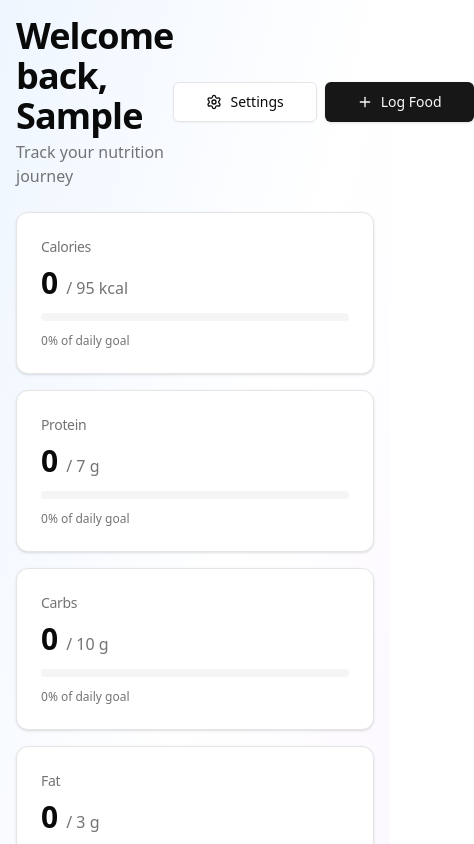
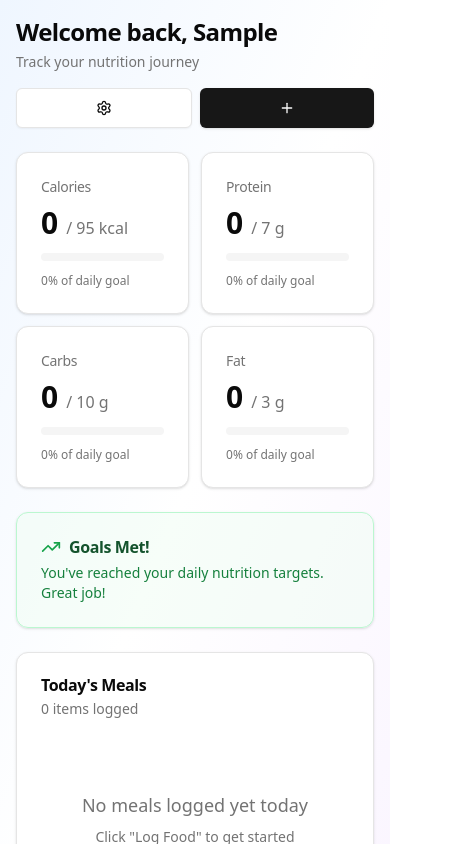
Before and after one commit to charupraneeth/nibble, a React (Vite) app: page / in a window 390 px wide. Both pictures are taken after typing "Sample", "5", "5", "5" into the empty fields and a click on the button "Get Started". Shown: the top 844 px of the page, 474 px wide, since content can reach past the window. Built offline with nearby package versions, Linux system fonts and the light colour scheme.

Commit message:
Fix responsiveness on mobile

```diff
--- a/src/features/dashboard/Dashboard.tsx
+++ b/src/features/dashboard/Dashboard.tsx
@@ -52,24 +52,24 @@ export function Dashboard({ profile, onAddFood, onSettings }: DashboardProps) {
     return (
         <div className="min-h-screen bg-gradient-to-br from-blue-50 via-white to-purple-50 dark:from-gray-900 dark:via-gray-800 dark:to-gray-900">
             <div className="container mx-auto p-4 space-y-6 max-w-6xl">
-                <div className="flex items-center justify-between">
+                <div className="flex flex-col sm:flex-row sm:items-center justify-between gap-4">
                     <div>
-                        <h1 className="text-4xl font-bold tracking-tight">Welcome back, {profile.name}</h1>
-                        <p className="text-muted-foreground mt-1">Track your nutrition journey</p>
+                        <h1 className="text-2xl sm:text-3xl md:text-4xl font-bold tracking-tight">Welcome back, {profile.name}</h1>
+                        <p className="text-muted-foreground mt-1 text-sm sm:text-base">Track your nutrition journey</p>
                     </div>
                     <div className="flex gap-2">
-                        <Button onClick={onSettings} size="lg" variant="outline" className="gap-2">
+                        <Button onClick={onSettings} size="lg" variant="outline" className="gap-2 flex-1 sm:flex-none">
                             <SettingsIcon className="h-5 w-5" />
-                            Settings
+                            <span className="hidden sm:inline">Settings</span>
                         </Button>
-                        <Button onClick={onAddFood} size="lg" className="gap-2">
+                        <Button onClick={onAddFood} size="lg" className="gap-2 flex-1 sm:flex-none">
                             <Plus className="h-5 w-5" />
-                            Log Food
+                            <span className="hidden sm:inline">Log Food</span>
                         </Button>
                     </div>
                 </div>
 
-                <div className="grid grid-cols-1 md:grid-cols-2 lg:grid-cols-4 gap-4">
+                <div className="grid grid-cols-2 lg:grid-cols-4 gap-3 sm:gap-4">
                     <MacroCard
                         title="Calories"
                         consumed={consumed.calories}
--- a/src/features/food-entry/FoodEntry.tsx
+++ b/src/features/food-entry/FoodEntry.tsx
@@ -254,18 +254,18 @@ export function FoodEntry({ onComplete, onCancel }: FoodEntryProps) {
     return (
         <div className="min-h-screen flex items-center justify-center p-4 bg-gradient-to-br from-blue-50 via-white to-purple-50 dark:from-gray-900 dark:via-gray-800 dark:to-gray-900">
             <Card className="w-full max-w-2xl">
-                <CardHeader>
-                    <CardTitle>Log Your Food</CardTitle>
+                <CardHeader className="px-4 sm:px-6">
+                    <CardTitle className="text-xl sm:text-2xl">Log Your Food</CardTitle>
                     <CardDescription>Choose how you'd like to add your meal</CardDescription>
                 </CardHeader>
                 {error && (
-                    <div className="px-6 pb-4">
+                    <div className="px-4 sm:px-6 pb-4">
                         <div className="bg-destructive/10 border border-destructive/20 text-destructive px-4 py-3 rounded-lg">
                             <p className="text-sm font-medium">{error}</p>
                         </div>
                     </div>
                 )}
-                <CardContent className="grid grid-cols-1 md:grid-cols-2 gap-4">
+                <CardContent className="grid grid-cols-1 sm:grid-cols-2 gap-4 px-4 sm:px-6">
                     <label className="cursor-pointer">
                         <input
                             type="file"
--- a/src/features/onboarding/OnboardingForm.tsx
+++ b/src/features/onboarding/OnboardingForm.tsx
@@ -52,13 +52,13 @@ export function OnboardingForm({ onComplete }: { onComplete: () => void }) {
     return (
         <div className="min-h-screen flex items-center justify-center p-4 bg-gradient-to-br from-blue-50 via-white to-purple-50 dark:from-gray-900 dark:via-gray-800 dark:to-gray-900">
             <Card className="w-full max-w-2xl shadow-xl">
-                <CardHeader className="space-y-1">
-                    <CardTitle className="text-3xl font-bold tracking-tight">Welcome to Nibble</CardTitle>
-                    <CardDescription className="text-base">
+                <CardHeader className="space-y-1 px-4 sm:px-6">
+                    <CardTitle className="text-2xl sm:text-3xl font-bold tracking-tight">Welcome to Nibble</CardTitle>
+                    <CardDescription className="text-sm sm:text-base">
                         Let's personalize your nutrition journey
                     </CardDescription>
                 </CardHeader>
-                <CardContent>
+                <CardContent className="px-4 sm:px-6">
                     <form onSubmit={handleSubmit} className="space-y-6">
                         <div className="space-y-2">
                             <Label htmlFor="name">Name</Label>
@@ -112,6 +112,7 @@ export function OnboardingForm({ onComplete }: { onComplete: () => void }) {
                             <RadioGroup
                                 value={formData.gender}
                                 onValueChange={(value) => setFormData({ ...formData, gender: value as typeof formData.gender })}
+                                className="flex flex-col sm:flex-row sm:gap-6"
                             >
                                 <div className="flex items-center space-x-2">
                                     <RadioGroupItem value="male" id="male" />
--- a/src/features/suggestions/SuggestionsCard.tsx
+++ b/src/features/suggestions/SuggestionsCard.tsx
@@ -93,7 +93,7 @@ export function SuggestionsCard({ profile, consumed, onAddFood }: SuggestionsCar
                     <Lightbulb className="h-5 w-5 text-amber-500" />
                     Smart Suggestions
                 </CardTitle>
-                <CardDescription>
+                <CardDescription className="text-xs sm:text-sm">
                     Based on your remaining needs: {Math.round(remaining.calories)} cal, {Math.round(remaining.protein)}g protein
                 </CardDescription>
             </CardHeader>
@@ -101,10 +101,10 @@ export function SuggestionsCard({ profile, consumed, onAddFood }: SuggestionsCar
                 {suggestions.map((suggestion, index) => (
                     <div
                         key={index}
-                        className="flex items-center justify-between p-4 rounded-lg border bg-card hover:bg-accent/50 transition-colors"
+                        className="flex flex-col sm:flex-row sm:items-center justify-between gap-3 p-3 sm:p-4 rounded-lg border bg-card hover:bg-accent/50 transition-colors"
                     >
-                        <div className="flex-1">
-                            <h4 className="font-semibold">{suggestion.food.name}</h4>
+                        <div className="flex-1 min-w-0">
+                            <h4 className="font-semibold text-sm sm:text-base truncate">{suggestion.food.name}</h4>
                             <p className="text-xs text-muted-foreground mt-1">{suggestion.reason}</p>
                             <p className="text-xs text-muted-foreground mt-1">
                                 {suggestion.food.calories} cal • P: {suggestion.food.protein}g • C: {suggestion.food.carbs}g • F: {suggestion.food.fat}g
@@ -114,6 +114,7 @@ export function SuggestionsCard({ profile, consumed, onAddFood }: SuggestionsCar
                             onClick={() => onAddFood(suggestion.food)}
                             size="sm"
                             variant="outline"
+                            className="w-full sm:w-auto"
                         >
                             Add
                         </Button>
```
